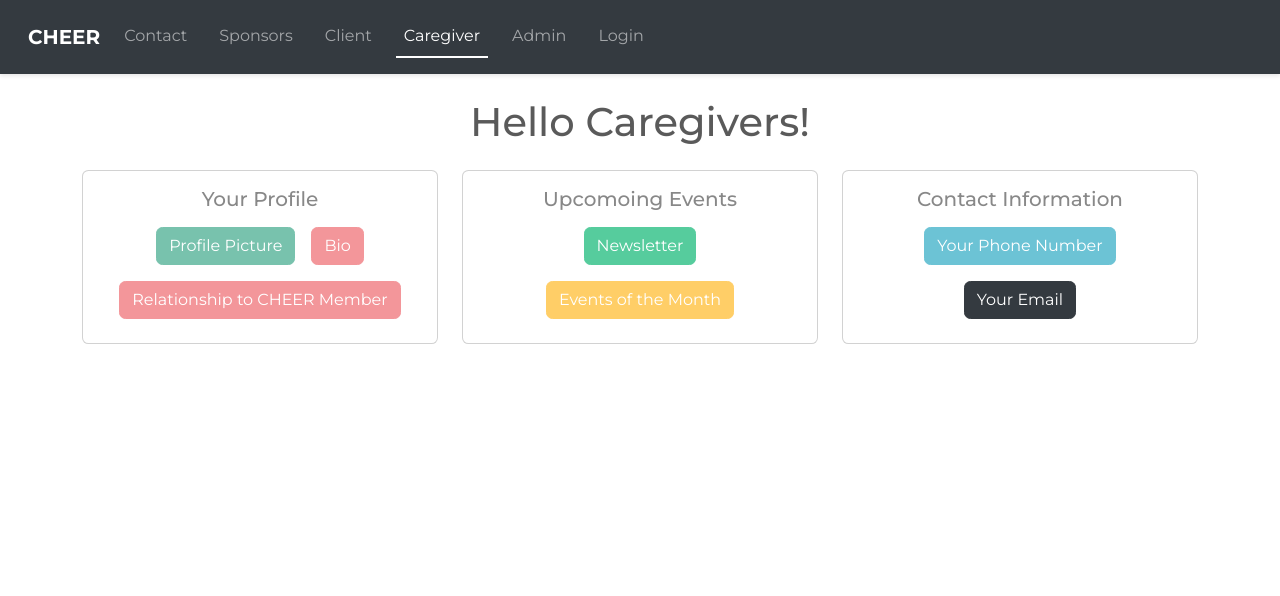
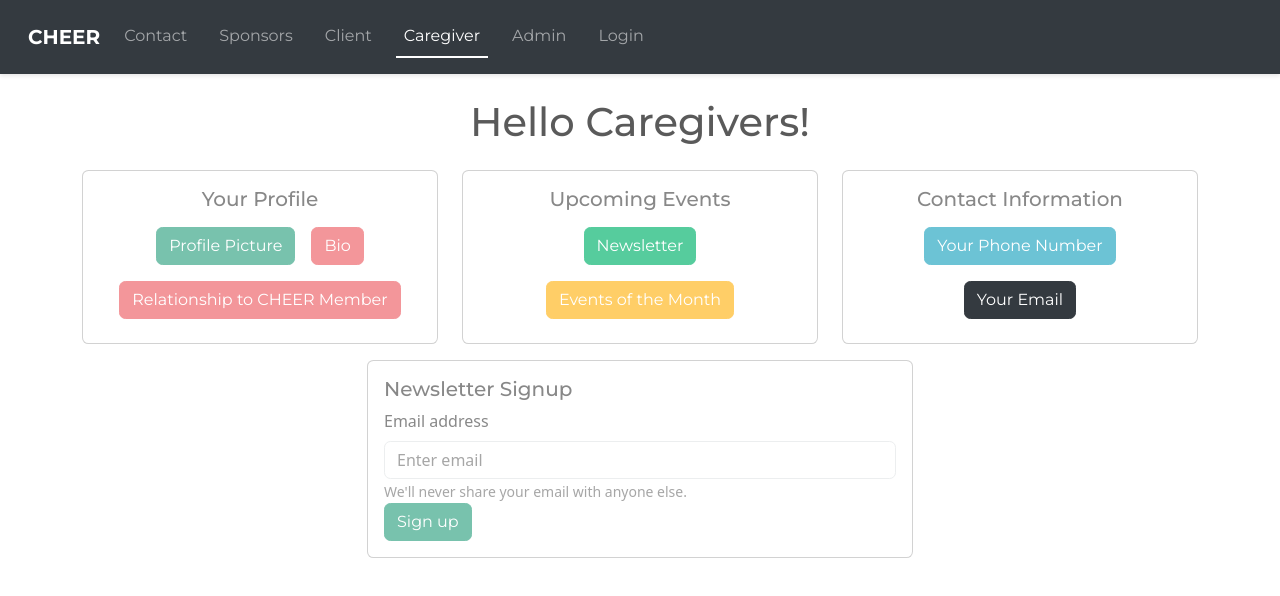
Before and after one commit to wseguin03/cheer-docker, a React (Create React App) app in the folder Client/: page /caregiver in a window 1280 px wide. Shown: the top 596 px of the page. Built offline with nearby package versions, Linux system fonts and the light colour scheme.

Commit message:
added newsletter signup form

```diff
--- a/Client/src/components/CaregiverPage.js
+++ b/Client/src/components/CaregiverPage.js
@@ -1,11 +1,27 @@
-import React from 'react';
+import React, { useState } from 'react';
 import Button from 'react-bootstrap/Button';
 import Card from 'react-bootstrap/Card';
 import Container from 'react-bootstrap/Container';
 import Row from 'react-bootstrap/Row';
 import Col from 'react-bootstrap/Col';
+import Form from 'react-bootstrap/Form';
+
 
 const CaregiverPage = () => {
+    const [email, setEmail] = useState('');
+
+    const handleEmailChange = (e) => {
+        setEmail(e.target.value);
+    };
+
+    const handleSubmit = (e) => {
+        e.preventDefault();
+        // Here, you can add the logic to handle the form submission, such as sending the email to a backend endpoint.
+        console.log('Email submitted:', email);
+        // Reset the email input field after submission
+        setEmail('');
+    };
+
     return (
       <Container className="caregiver-dashboard">
       <h1 className="text-center my-4">Hello Caregivers!</h1>
@@ -23,7 +39,7 @@ const CaregiverPage = () => {
         <Col md={4} className="mb-3">
           <Card>
             <Card.Body>
-              <Card.Title>Upcomoing Events</Card.Title>
+              <Card.Title>Upcoming Events</Card.Title>
               <Button variant="success" className="m-2">Newsletter</Button>
               <Button variant="warning" className="m-2">Events of the Month</Button>
             </Card.Body>
@@ -39,6 +55,23 @@ const CaregiverPage = () => {
           </Card>
         </Col>
       </Row>
+      <Row className="justify-content-center">
+        <Col md={6}>
+          <Card>
+            <Card.Body>
+              <Card.Title>Newsletter Signup</Card.Title>
+              <Form onSubmit={handleSubmit}>
+              <Form.Group controlId="formBasicEmail">
+                <Form.Label>Email address</Form.Label>
+                <Form.Control type="email" placeholder="Enter email" value={email} onChange={handleEmailChange} required />
+                <Form.Text className="text-muted"> We'll never share your email with anyone else. </Form.Text>
+              </Form.Group>
+              <Button variant="primary" type="submit">Sign up</Button>
+              </Form>
+            </Card.Body>
+          </Card>
+        </Col>
+      </Row>
     </Container>
     );
   };
```
